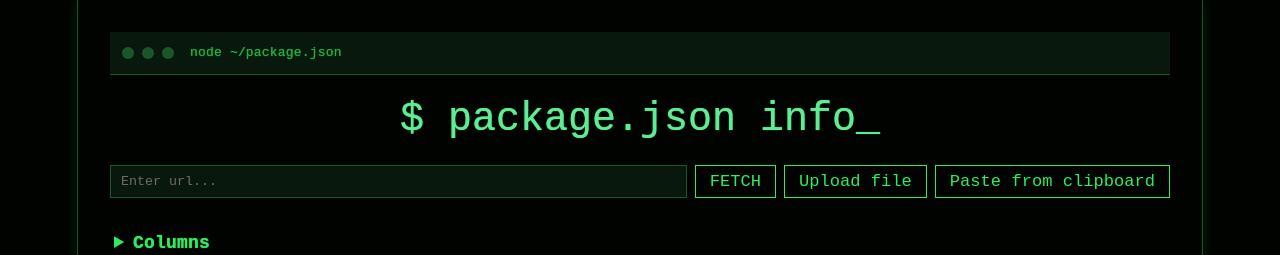
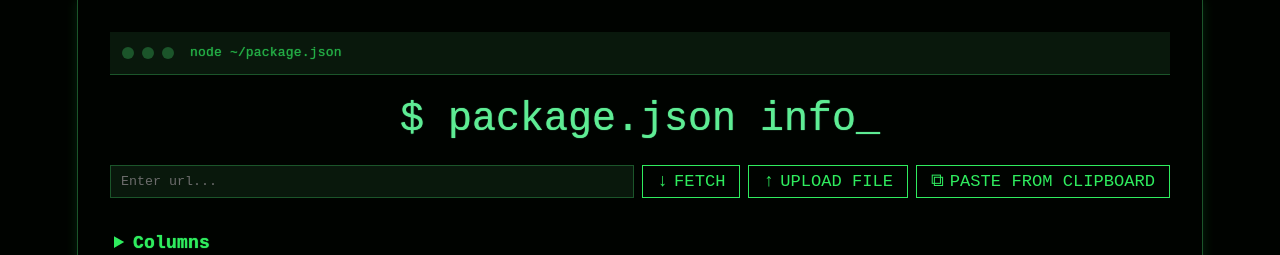
Before and after one commit to cheater900/package-json-info, a Vue app: page / in a window 1280 px wide. Shown: the top 255 px of the page. Built offline with nearby package versions, Linux system fonts and the light colour scheme; no server answers.

Commit message:
Add icons to input-method buttons and uppercase all button labels

```diff
--- a/src/App.css
+++ b/src/App.css
@@ -131,11 +131,20 @@ button {
     padding: 6px 14px;
     font-size: 0.95rem;
     font-family: var(--mono);
+    text-transform: uppercase;
     background: transparent;
     color: var(--accent, #33ff66);
     border: 1px solid var(--accent, #33ff66);
     border-radius: 0;
     cursor: pointer;
+    display: inline-flex;
+    align-items: center;
+    gap: 6px;
+}
+
+.btn-icon {
+    font-size: 1.05em;
+    line-height: 1;
 }
 
 button:hover:not(:disabled) {
--- a/src/App.vue
+++ b/src/App.vue
@@ -20,7 +20,10 @@
                     Enter a package.json URL, or a GitHub/GitLab/Codeberg repo URL
                 </label>
                 <input id="url-input" v-model="urlInput" type="text" placeholder="Enter url..." />
-                <button type="submit" :disabled="isLoadingInput">FETCH</button>
+                <button type="submit" :disabled="isLoadingInput">
+                    <span class="btn-icon" aria-hidden="true">↓</span>
+                    Fetch
+                </button>
             </form>
 
             <div class="input-method-actions">
@@ -32,9 +35,11 @@
                     @change="onFileSelected"
                 />
                 <button type="button" @click="fileInputRef?.click()" :disabled="isLoadingInput">
+                    <span class="btn-icon" aria-hidden="true">↑</span>
                     Upload file
                 </button>
                 <button type="button" @click="loadFromClipboard" :disabled="isLoadingInput">
+                    <span class="btn-icon" aria-hidden="true">⧉</span>
                     Paste from clipboard
                 </button>
             </div>
```
